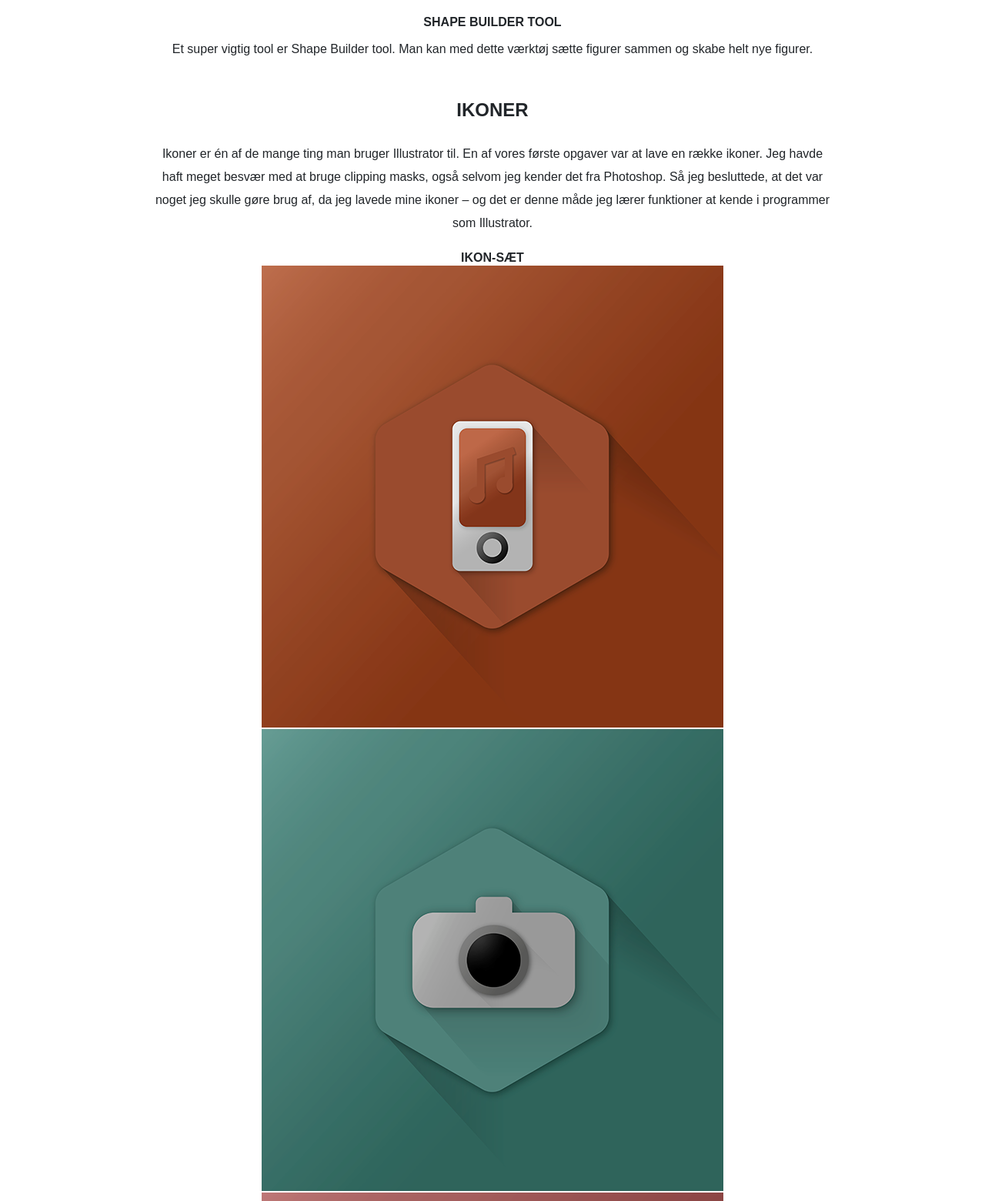
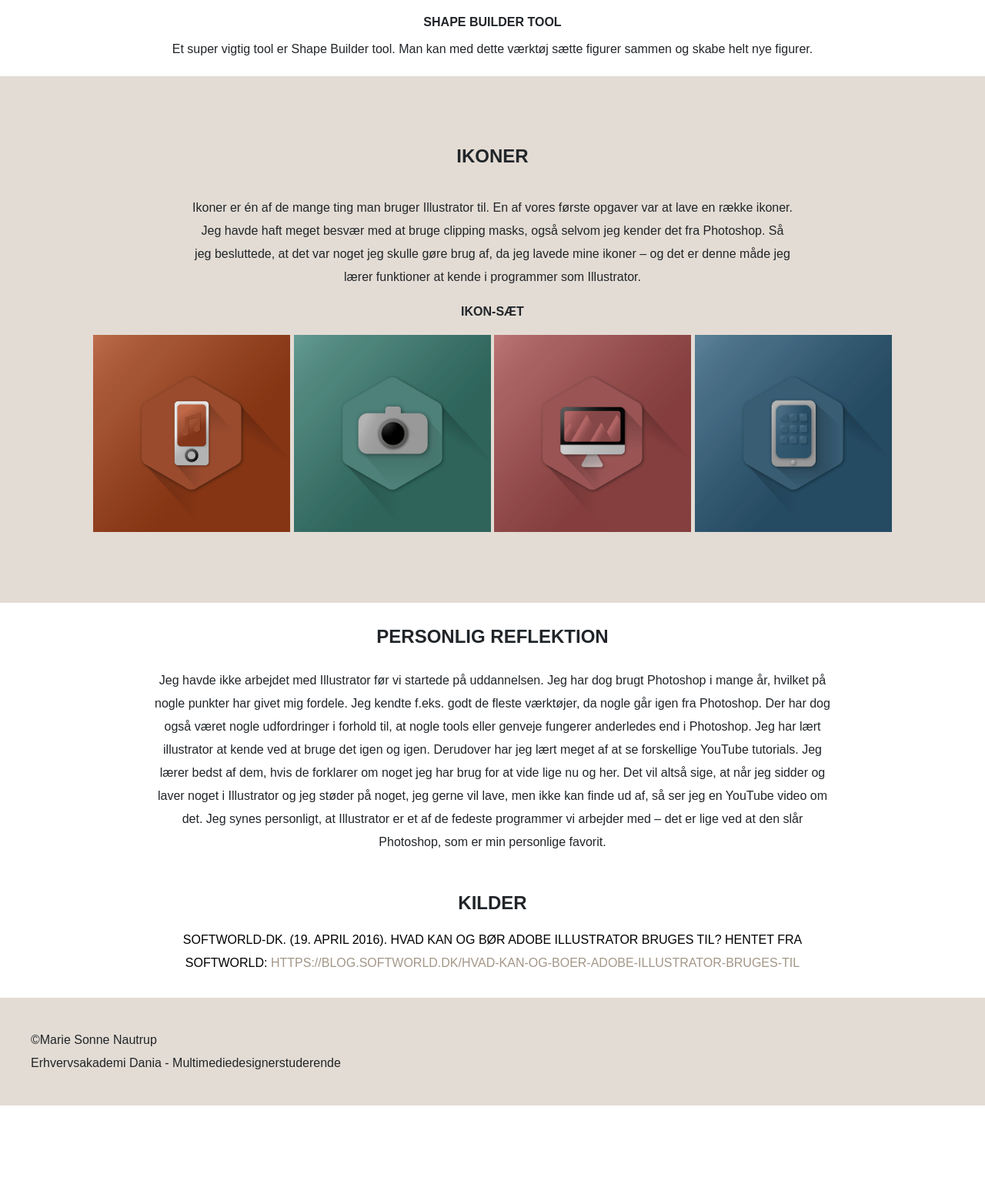
Before and after one commit to mariesonne/portfolio, a PHP site: page /illustrator.php in a window 1280 px wide. Shown: the part 4940-6500 px from the top of the page at 77% size. After the commit the page ends 6376 px from the top, so only its background shows below. Run offline with PHP 8.4, Linux system fonts and the light colour scheme; some web fonts are replaced.

Commit message:
flere undersider færdigkkodet
Færdige:
phothsop
illustrator
rush
foto

```diff
--- a/css.css
+++ b/css.css
@@ -209,6 +209,11 @@ body .indholdcontainer a:hover {
 
 .ikoner {
     padding-bottom: 30px;
+    padding-top: 20px;
+}
+
+#ikon {
+    width: 95%;
 }
 
 .giphy-embed {
@@ -257,6 +262,8 @@ body .indholdcontainer .boks p a:hover {
 }
 
 
+
+
 /*MEDIA 900PX START*/
 
 @media (min-width:700px) {
@@ -299,6 +306,10 @@ body .indholdcontainer .boks p a:hover {
         width: 50%;
     }
 
+        #ikon {
+        width: 40%;
+    }
+
 
 
  }
@@ -339,7 +350,7 @@ body .indholdcontainer .boks p a:hover {
 }
 
     #html {
-        width: 60%;
+        width: 40%;
     }
 
     .speed {
@@ -372,5 +383,12 @@ body .indholdcontainer .boks p a:hover {
     #lapper {
         width: 50%;
     }
+
+    #ikon {
+        width: 20%;
+    }
+
+
+
 }
 /*MEDIA 1400PX SLUT*/
--- a/illustrator.php
+++ b/illustrator.php
@@ -8,6 +8,7 @@
     <link rel="stylesheet" href="https://cdn.jsdelivr.net/npm/bootstrap@4.5.3/dist/css/bootstrap.min.css" integrity="sha384-TX8t27EcRE3e/ihU7zmQxVncDAy5uIKz4rEkgIXeMed4M0jlfIDPvg6uqKI2xXr2" crossorigin="anonymous">
      <link rel="stylesheet" href="css.css">
     <link rel="stylesheet" href="header.css">
+    <link rel="stylesheet" href="footer.css">
 </head>
 
 <body>
@@ -141,35 +142,44 @@
 
                  <p class="tekst">Et super vigtig tool er Shape Builder tool. Man kan med dette værktøj sætte figurer sammen og skabe helt nye figurer. </p>
 
+            <section class="boks">
 
-            <h3 class="h3" id="tools">Ikoner</h3>
+                <h3 class="h3" id="tools">Ikoner</h3>
 
-                <p class="tekst">Ikoner er én af de mange ting man bruger Illustrator til. En af vores første opgaver var at lave en række ikoner. Jeg havde haft meget besvær med at bruge clipping masks, også selvom jeg kender det fra Photoshop. Så jeg besluttede, at det var noget jeg skulle gøre brug af, da jeg lavede mine ikoner – og det er denne måde jeg lærer funktioner at kende i programmer som Illustrator.</p>
+                    <p class="tekst-i-boks">Ikoner er én af de mange ting man bruger Illustrator til. En af vores første opgaver var at lave en række ikoner. Jeg havde haft meget besvær med at bruge clipping masks, også selvom jeg kender det fra Photoshop. Så jeg besluttede, at det var noget jeg skulle gøre brug af, da jeg lavede mine ikoner – og det er denne måde jeg lærer funktioner at kende i programmer som Illustrator.</p>
 
-                <h4>Ikon-sæt</h4>
+                    <h4>Ikon-sæt</h4>
 
-                <section class="ikoner">
+                    <div class="ikoner">
 
-                    <img src="billeder/ikon1.png">
+                        <img id="ikon" src="billeder/ikon1.png" >
 
-                    <img src="billeder/ikon2.png">
+                        <img id="ikon" src="billeder/ikon2.png" >
 
-                    <img src="billeder/ikon3.png">
+                        <img id="ikon" src="billeder/ikon3.png" >
 
-                    <img src="billeder/ikon4.png">
+                        <img id="ikon" src="billeder/ikon4.png" >
 
-                </section>
+                    </div>
+
+            </section>
 
 
-            <section class="boks">
+
 
                 <h3 class="h3" id="pers">Personlig reflektion</h3>
 
-                <p class="tekst-i-boks">Jeg havde ikke arbejdet med Illustrator før vi startede på uddannelsen. Jeg har dog brugt Photoshop i mange år, hvilket på nogle punkter har givet mig fordele. Jeg kendte f.eks. godt de fleste værktøjer, da nogle går igen fra Photoshop. Der har dog også været nogle udfordringer i forhold til, at nogle tools eller genveje fungerer anderledes end i Photoshop. Jeg har lært illustrator at kende ved at bruge det igen og igen. Derudover har jeg lært meget af at se forskellige YouTube tutorials. Jeg lærer bedst af dem, hvis de forklarer om noget jeg har brug for at vide lige nu og her. Det vil altså sige, at når jeg sidder og laver noget i Illustrator og jeg støder på noget, jeg gerne vil lave, men ikke kan finde ud af, så ser jeg en YouTube video om det. Jeg synes personligt, at Illustrator er et af de fedeste programmer vi arbejder med – det er lige ved at den slår Photoshop, som er min personlige favorit. </p>
+                <p class="tekst">Jeg havde ikke arbejdet med Illustrator før vi startede på uddannelsen. Jeg har dog brugt Photoshop i mange år, hvilket på nogle punkter har givet mig fordele. Jeg kendte f.eks. godt de fleste værktøjer, da nogle går igen fra Photoshop. Der har dog også været nogle udfordringer i forhold til, at nogle tools eller genveje fungerer anderledes end i Photoshop. Jeg har lært illustrator at kende ved at bruge det igen og igen. Derudover har jeg lært meget af at se forskellige YouTube tutorials. Jeg lærer bedst af dem, hvis de forklarer om noget jeg har brug for at vide lige nu og her. Det vil altså sige, at når jeg sidder og laver noget i Illustrator og jeg støder på noget, jeg gerne vil lave, men ikke kan finde ud af, så ser jeg en YouTube video om det. Jeg synes personligt, at Illustrator er et af de fedeste programmer vi arbejder med – det er lige ved at den slår Photoshop, som er min personlige favorit. </p>
 
-            </section>
+
 
             <h3 class="h3" id="kilder">Kilder</h3>
+
+            <ul class="kildeliste">
+                <li>
+                    Softworld-DK. (19. April 2016). Hvad kan og bør Adobe Illustrator bruges til? Hentet fra Softworld: <a class="henvisning" href="https://blog.softworld.dk/hvad-kan-og-boer-adobe-illustrator-bruges-til " target="_blank">https://blog.softworld.dk/hvad-kan-og-boer-adobe-illustrator-bruges-til </a>
+                </li>
+            </ul>
 
         </section>
 
```
Also changed, not shown: foto.php (+6 -5 lines), photoshop.php (+14 -2 lines), rush.php (+14 -1 lines), 1 other file.
